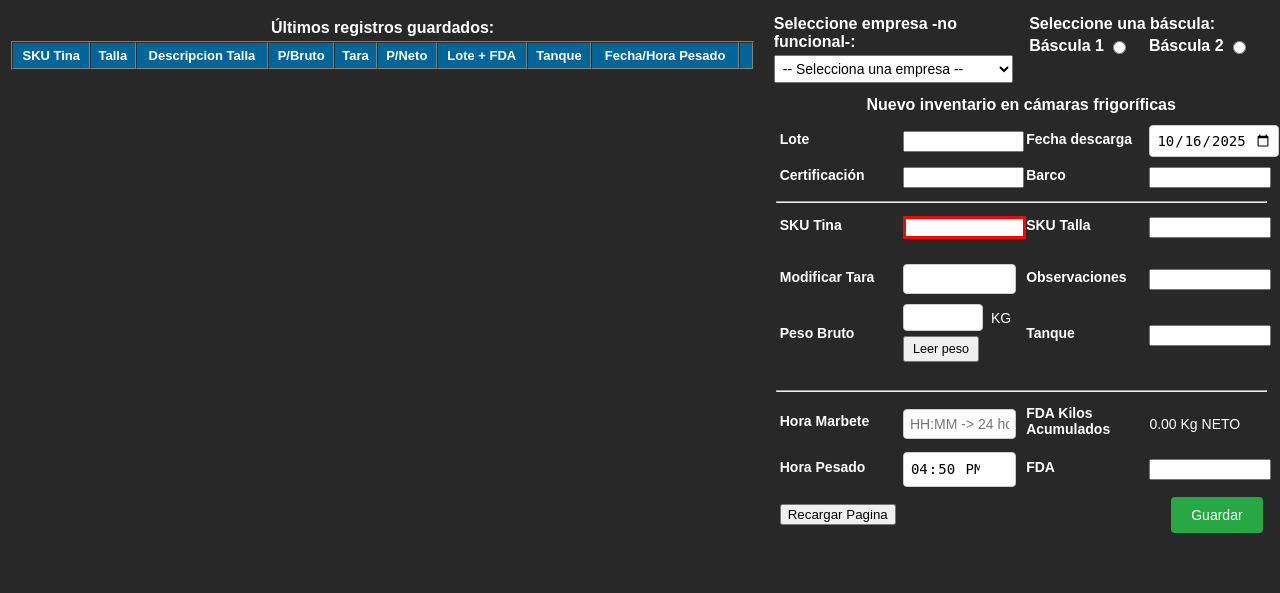
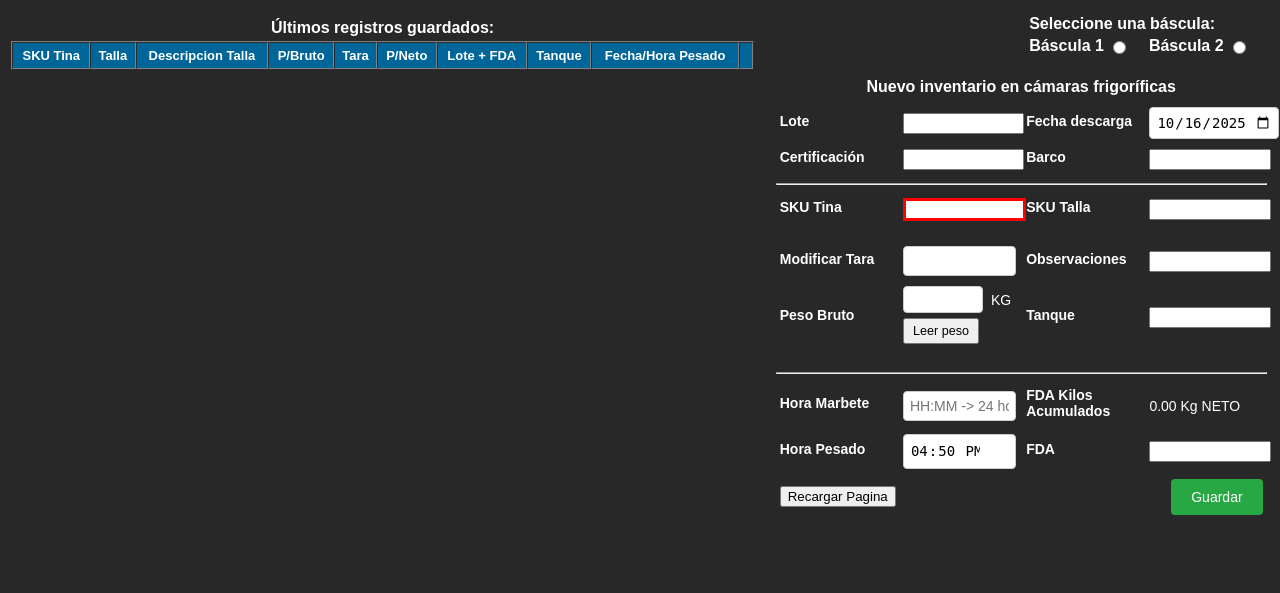
Before and after one commit to absandar/py-sajsbas, a Flask app: page / in a window 1280 px wide. Shown: the part 50-643 px from the top of the page. Run offline with Flask 3, Linux system fonts and the light colour scheme; the visitor is signed in with stand-in values (Sample User, id 1); data that the repository does not hold is empty; some libraries are stand-ins or nearby versions.

Commit message:
borrado select porque no es relevante

```diff
--- a/app/templates/main/work.html
+++ b/app/templates/main/work.html
@@ -38,14 +38,7 @@
       <div style="display: flex; gap: 16px; margin-bottom: 8px;">
         <!-- Columna 1: Selección de puerto -->
         <div style="flex: 1;">
-          <label for="" style="font-weight: bold; display: block; margin-bottom: 4px;">
-            Seleccione empresa -no funcional-:
-          </label>
-          <select style="width: 100%; padding: 4px; font-size: 14px;">
-            <option value="" selected>-- Selecciona una empresa --</option>
-            <option value="procesa">Procesa</option>
-            <option value="bumbleBee">Bumble Bee</option>
-          </select>
+
         </div>
 
         <!-- Columna 2: Selección de modelo -->
```
